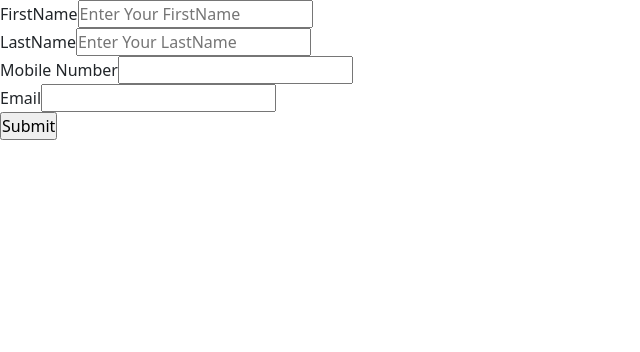
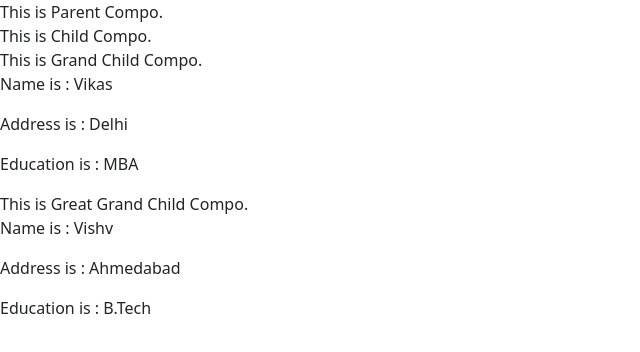
Before and after one commit to CodeMasterMitesh/ReactJs_6_30_pm, a React (Vite) app: page / in a window 1280 px wide. Shown: the top 352 px of the page, without its empty margins (0-640 px from the left). Built offline with nearby package versions, Linux system fonts and the light colour scheme.

Commit message:
useContext hook

```diff
--- a/src/App.jsx
+++ b/src/App.jsx
@@ -14,6 +14,7 @@ import { RegistrationForm } from "./components/RegistrationForm.jsx";
 import { UseEffectCom } from "./components/UseEffectCom.jsx";
 import { JokesApi } from "./components/jokesApi.jsx";
 import { UseRefHook } from "./hooks/UseRefHook.jsx";
+import { ParentCom } from "./hooks/PropsDrilling.jsx";
 const App = () => {
 
   return (
@@ -31,7 +32,8 @@ const App = () => {
       {/* <RegistrationForm/> */}
       {/* <UseEffectCom/> */}
       {/* <JokesApi/> */}
-      <UseRefHook/>
+      {/* <UseRefHook/> */}
+      <ParentCom/>
     </>
   );
 };
--- /dev/null
+++ b/src/hooks/PropsDrilling.jsx
@@ -0,0 +1,49 @@
+import { useContext } from "react"
+import { ContextData } from "./UseContextHook";
+
+
+export const ParentCom = ()=>{
+    return (
+        <>
+            <div>This is Parent Compo.</div>
+            <ChildCompo />
+        </>
+    )
+}
+
+const ChildCompo = ()=>{
+    return (
+        <>
+            <div>This is Child Compo.</div>
+            <GrandChild/>
+        </>
+    )
+}
+
+
+const GrandChild = ()=>{
+    const {data,data1} = useContext(ContextData);
+    console.log(data1);
+    return (
+        <>
+            <div>This is Grand Child Compo.</div>
+            <p>Name is : {data1.name}</p>
+            <p>Address is : {data1.address}</p>
+            <p>Education is : {data1.education}</p>
+            <GreatGrandChildCompo />
+        </>
+    )
+}
+
+const GreatGrandChildCompo = ()=>{
+    const {data,data1} = useContext(ContextData);
+    // console.log(data);
+    return (
+        <>
+            <div>This is Great Grand Child Compo.</div>
+            <p>Name is : {data.name}</p>
+            <p>Address is : {data.address}</p>
+            <p>Education is : {data.education}</p>
+        </>
+    )
+}
--- /dev/null
+++ b/src/hooks/UseContextHook.jsx
@@ -0,0 +1,21 @@
+import { createContext } from "react";
+
+export const ContextData = createContext();
+
+
+export const ContextProvider = ({children})=>{
+    const data =  {
+        name : "Vishv",
+        address : "Ahmedabad",
+        education : "B.Tech",
+    }
+
+    const data1 =  {
+        name : "Vikas",
+        address : "Delhi",
+        education : "MBA",
+    }
+    return <ContextData.Provider value={{data,data1}}>
+        {children}
+    </ContextData.Provider>
+}
--- a/src/main.jsx
+++ b/src/main.jsx
@@ -2,10 +2,13 @@ import { StrictMode } from 'react'
 import { createRoot } from 'react-dom/client'
 import App from './App.jsx'
 import './index.css';
+import { ContextProvider } from './hooks/UseContextHook.jsx';
 
 
 createRoot(document.getElementById('root')).render(
   <StrictMode>
-    <App />
+    <ContextProvider>
+      <App />
+    </ContextProvider>
   </StrictMode>,
 )
```
Also changed, not shown: src/hooks/PropsDrilling_v1.jsx (added, +44 -0 lines).
